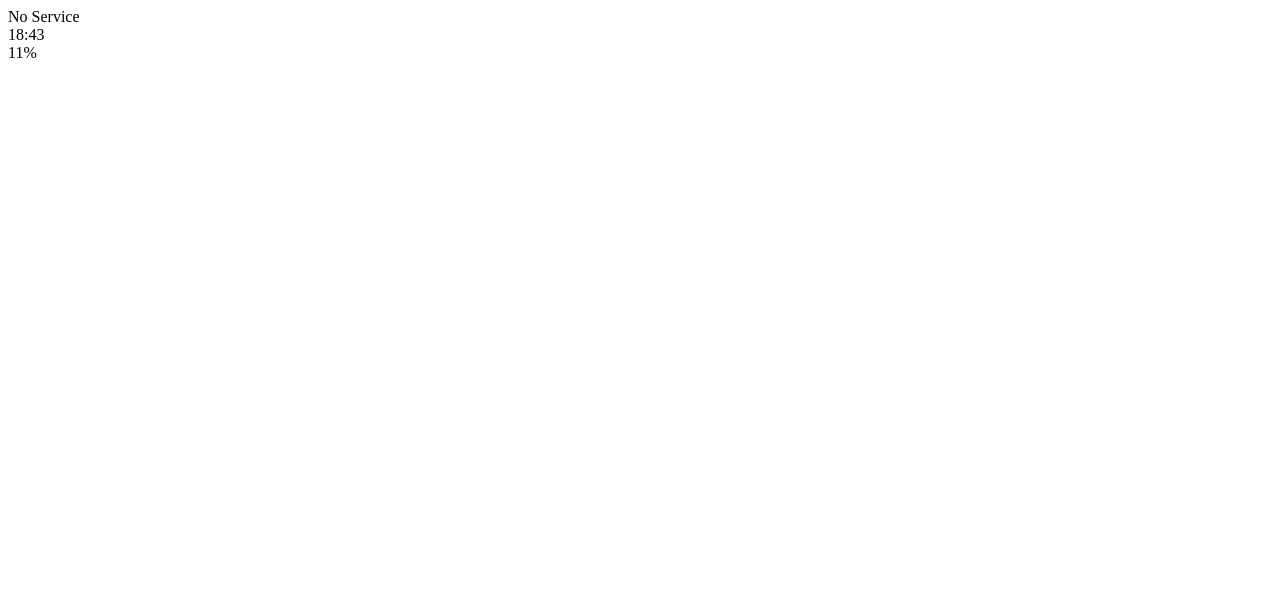
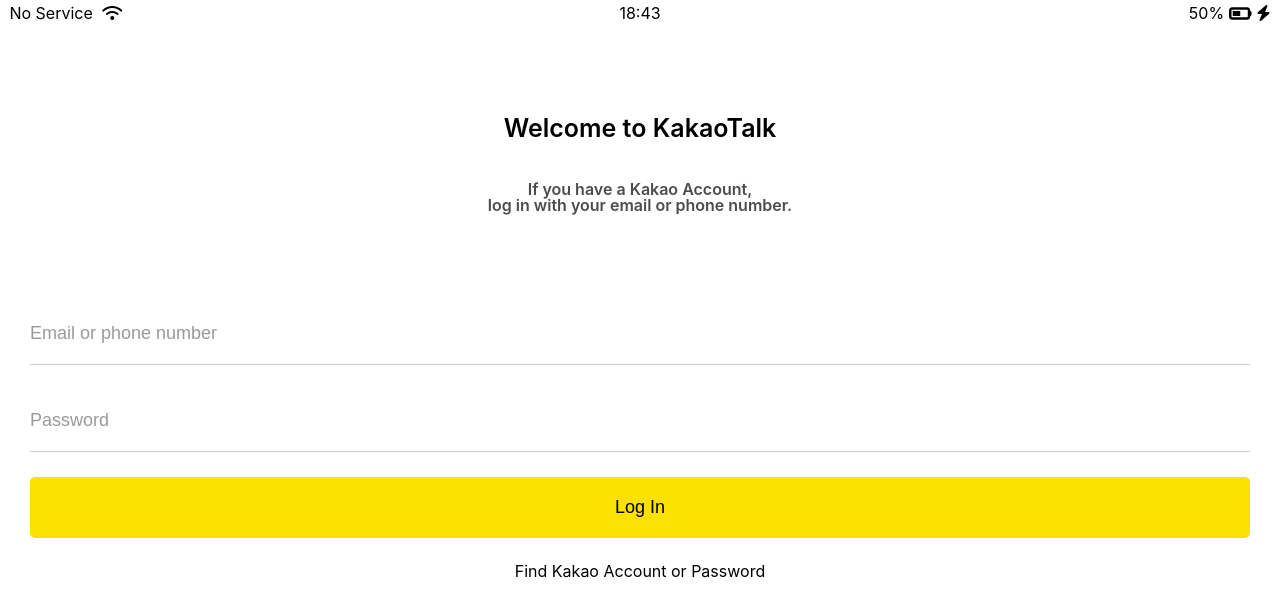
Before and after one commit to Chaemin-153/kokoa-clone, a plain HTML site: page index.html in a window 1280 px wide. Drawn offline with Linux system fonts and the light colour scheme.

Commit message:
#6.9 Complete

```diff
--- /dev/null
+++ b/css/components/status-bar.css
@@ -0,0 +1,28 @@
+.status-bar {
+	display: flex;
+	justify-content: center;
+	padding: 5px 3px;
+}
+
+.status-bar__column {
+	width: 33%;
+}
+
+.status-bar__column:first-child span {
+	margin-right: 5px;
+}
+
+.status-bar__column:nth-child(2) span {
+	display: flex;
+	justify-content: center;
+}
+
+.status-bar__column:last-child {
+	display: flex;
+	justify-content: flex-end;
+	align-items: center;
+}
+
+.status-bar__column .fa-battery-half {
+	margin: 0px 5px;
+}
--- /dev/null
+++ b/css/reset.css
@@ -0,0 +1,128 @@
+html,
+body,
+div,
+span,
+applet,
+object,
+iframe,
+h1,
+h2,
+h3,
+h4,
+h5,
+h6,
+p,
+blockquote,
+pre,
+a,
+abbr,
+acronym,
+address,
+big,
+cite,
+code,
+del,
+dfn,
+em,
+img,
+ins,
+kbd,
+q,
+s,
+samp,
+small,
+strike,
+strong,
+sub,
+sup,
+tt,
+var,
+b,
+u,
+i,
+center,
+dl,
+dt,
+dd,
+ol,
+ul,
+li,
+fieldset,
+form,
+label,
+legend,
+table,
+caption,
+tbody,
+tfoot,
+thead,
+tr,
+th,
+td,
+article,
+aside,
+canvas,
+details,
+embed,
+figure,
+figcaption,
+footer,
+header,
+hgroup,
+menu,
+nav,
+output,
+ruby,
+section,
+summary,
+time,
+mark,
+audio,
+video {
+	margin: 0;
+	padding: 0;
+	border: 0;
+	font-size: 100%;
+	font: inherit;
+	vertical-align: baseline;
+}
+/* HTML5 display-role reset for older browsers */
+article,
+aside,
+details,
+figcaption,
+figure,
+footer,
+header,
+hgroup,
+menu,
+nav,
+section {
+	display: block;
+}
+body {
+	line-height: 1;
+}
+ol,
+ul {
+	list-style: none;
+}
+blockquote,
+q {
+	quotes: none;
+}
+blockquote:before,
+blockquote:after,
+q:before,
+q:after {
+	content: "";
+	content: none;
+}
+table {
+	border-collapse: collapse;
+	border-spacing: 0;
+}
+
+input:focus {
+	outline: none;
+}
--- /dev/null
+++ b/css/screens/login.css
@@ -0,0 +1,57 @@
+.welcome-header {
+	margin: 90px 0px;
+	text-align: center;
+	display: flex;
+	flex-direction: column;
+	align-items: center;
+	font-weight: 600;
+}
+
+.welcome-header__title {
+	margin-bottom: 40px;
+	font-size: 25px;
+}
+
+.welcome-header__text {
+	width: 60%;
+	opacity: 0.7;
+}
+
+#login-form {
+	display: flex;
+	flex-direction: column;
+	margin: 0px 30px;
+}
+
+#login-form input {
+	padding: 20px 0px;
+	border: none;
+	font-size: 18px;
+	margin-bottom: 25px;
+}
+
+#login-form input:not([type="submit"]) {
+	border-bottom: 1px solid rgba(0, 0, 0, 0.2);
+	transition: border-color 0.3s ease-in-out;
+}
+
+#login-form input::placeholder {
+	color: rgba(0, 0, 0, 0.4);
+}
+
+#login-form input:focus {
+	border-color: var(--yellow);
+}
+
+#login-form input[type="submit"] {
+	background-color: var(--yellow);
+	cursor: pointer;
+	padding: 20px 0px;
+	border-radius: 5px;
+}
+
+#login-form a {
+	text-align: center;
+	text-decoration: none;
+	color: inherit;
+}
--- /dev/null
+++ b/css/styles.css
@@ -0,0 +1,13 @@
+@import "reset.css";
+@import "variables.css";
+
+/* Components */
+@import "components/status-bar.css";
+
+/* Screens */
+@import "screens/login.css";
+
+body {
+	font-family: -apple-system, BlinkMacSystemFont, "Segoe UI", Roboto, Oxygen,
+		Ubuntu, Cantarell, "Open Sans", "Helvetica Neue", sans-serif;
+}
--- /dev/null
+++ b/css/variables.css
@@ -0,0 +1,3 @@
+:root {
+	--yellow: rgb(250, 225, 0);
+}
--- a/index.html
+++ b/index.html
@@ -1,24 +1,50 @@
 <!DOCTYPE html>
 <html lang="en">
 	<head>
+		<link rel="stylesheet" href="css/styles.css" />
 		<meta charset="UTF-8" />
 		<meta name="viewport" content="width=device-width, initial-scale=1.0" />
 		<title>Welcome to Kokoa Talk</title>
 	</head>
 	<body>
-		<div id="status-bar">
+		<div class="status-bar">
 			<div class="status-bar__column">
 				<span>No Service</span>
-				<!-- To Do: Wifi Icon -->
+				<i class="fas fa-wifi"></i>
 			</div>
 			<div class="status-bar__column">
 				<span>18:43</span>
 			</div>
 			<div class="status-bar__column">
-				<span>11%</span>
-				<!-- Battery Icon -->
-				<!-- Lightning Icon -->
+				<span>50%</span>
+				<i class="fas fa-battery-half fa-lg"></i>
+				<i class="fas fa-bolt"></i>
 			</div>
 		</div>
+
+		<header class="welcome-header">
+			<h2 class="welcome-header__title">Welcome to KakaoTalk</h2>
+			<p class="welcome-header__text">
+				If you have a Kakao Account,<br />log in with your email or phone
+				number.
+			</p>
+		</header>
+
+		<form action="friends.html" method="get" id="login-form">
+			<input
+				required
+				name="username"
+				type="text"
+				placeholder="Email or phone number"
+			/>
+			<input required name="password" type="password" placeholder="Password" />
+			<input type="submit" value="Log In" />
+			<a href="#">Find Kakao Account or Password</a>
+		</form>
+
+		<script
+			src="https://kit.fontawesome.com/6478f529f2.js"
+			crossorigin="anonymous"
+		></script>
 	</body>
 </html>
```
Also changed, not shown: friends.html (added, +1 -0 lines), screenshots/01.png (renamed from 01.png), screenshots/02.png (renamed from 02.png), screenshots/03.png (renamed from 03.png), screenshots/04.png (renamed from 04.png), screenshots/05.png (renamed from 05.png), screenshots/06.png (renamed from 06.png), screenshots/07.png (renamed from 07.png), screenshots/09.png (renamed from 09.png).
